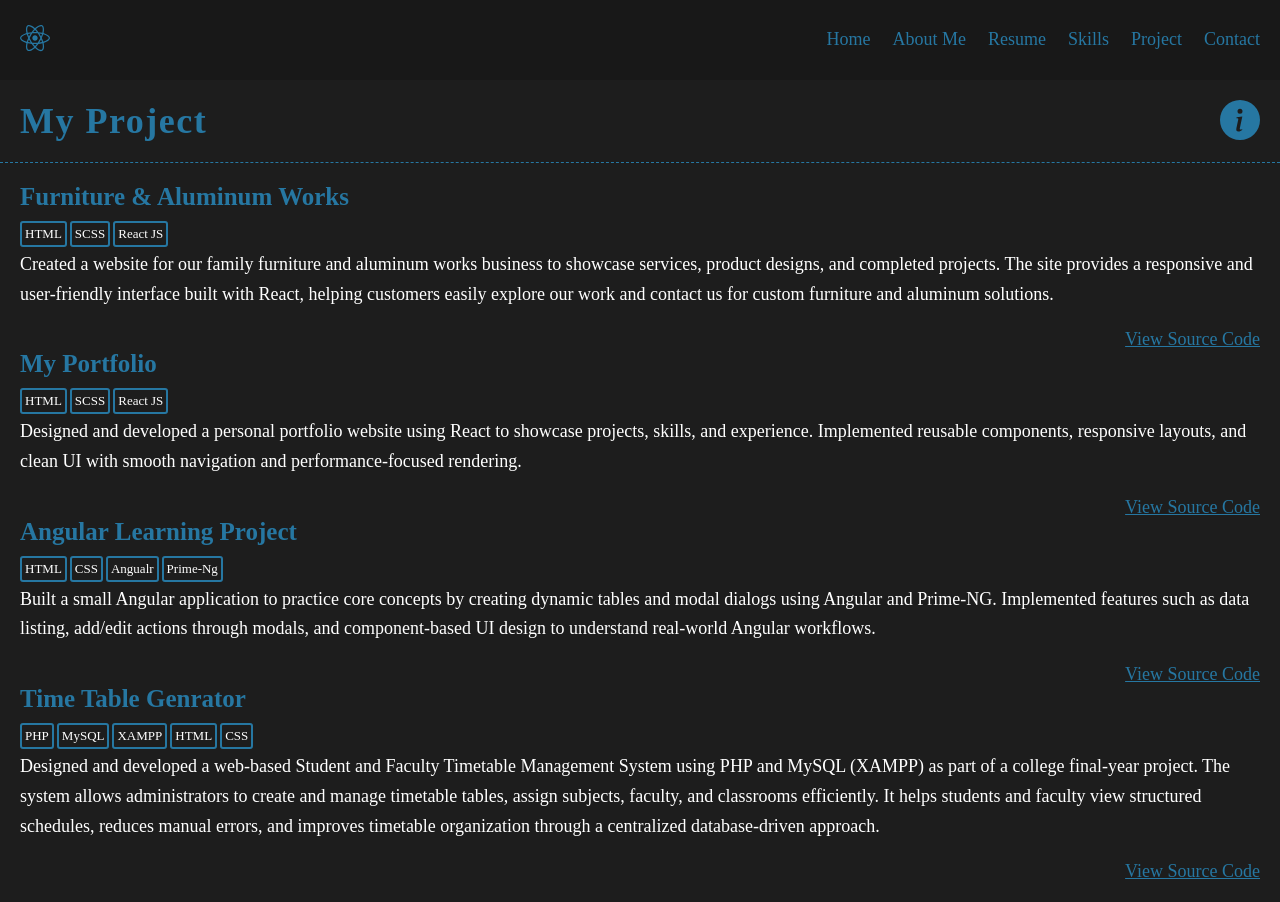
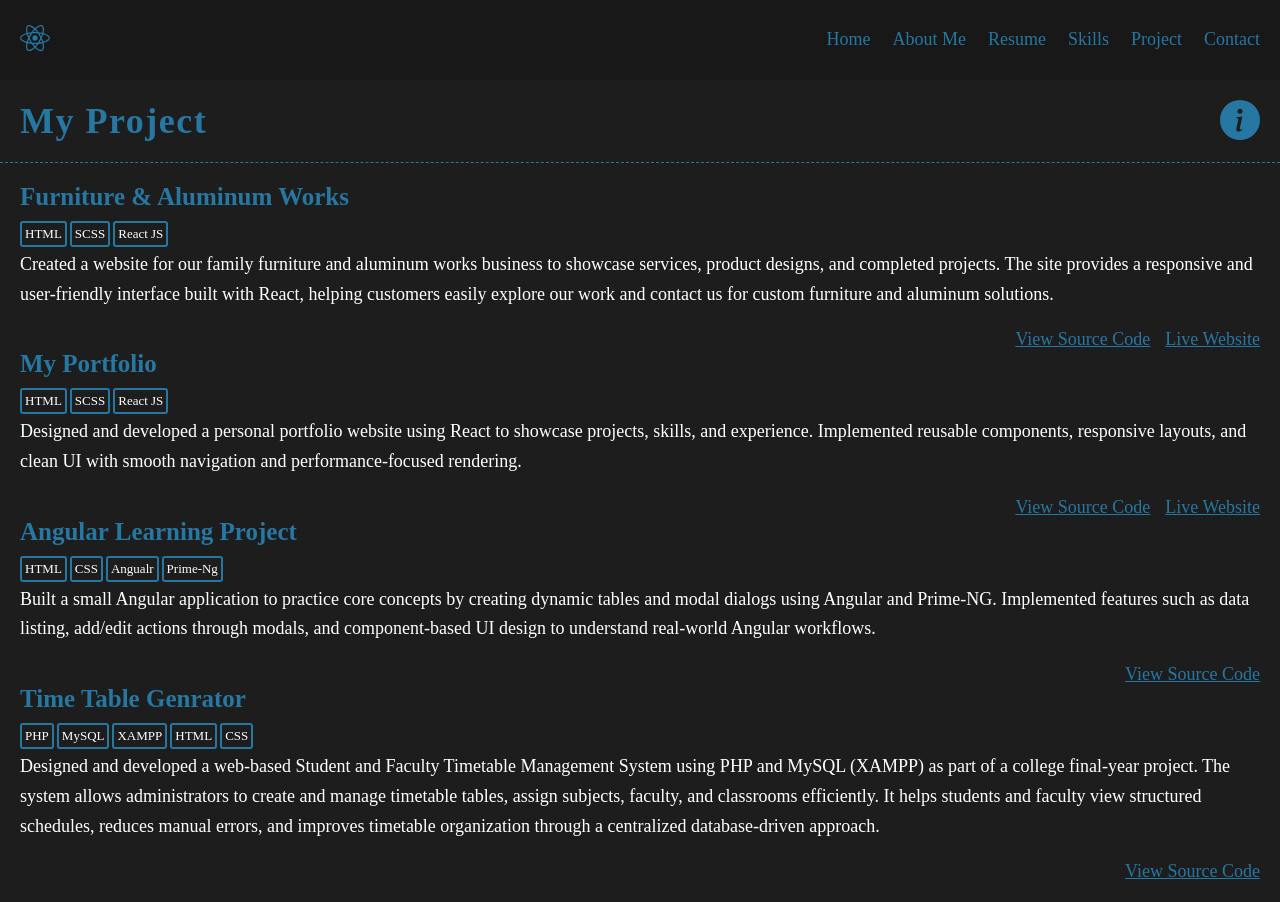
Before and after one commit to maheksondagar8-prog/My-protfolio, a React (Create React App) app: page /project in a window 1280 px wide. Built offline with nearby package versions, Linux system fonts and the light colour scheme.

Commit message:
Project add with css

```diff
--- a/src/containers/project/index.jsx
+++ b/src/containers/project/index.jsx
@@ -27,13 +27,15 @@ const Projects = () => {
                                 <p>{project.summary}</p>
 
                                 <div className="project_content_infoWrapper_codelink">
-                                    <a
-                                        href={project.codeLink}
-                                        target="_blank"
-                                        rel="noopener noreferrer"
-                                    >
+                                    <a href={project.codeLink} target="_blank" rel="noopener noreferrer">
                                         View Source Code
                                     </a>
+
+                                    {project.livelink && (
+                                        <a href={project.livelink} target="_blank" rel="noopener noreferrer">
+                                            Live Website
+                                        </a>
+                                    )}
                                 </div>
                             </div>
                         ))
--- a/src/containers/project/styles.scss
+++ b/src/containers/project/styles.scss
@@ -33,12 +33,17 @@
                 }
             }
 
-            &_codelink a {
+            &_codelink {
+                display: flex;
+                justify-content: end;
+                gap: 15px;
                 color: var(--blue-theme-main-color);
                 cursor: pointer;
-                display: flex;
-                justify-content: end;
                 font-size: 18px;
+
+                a {
+                    color: var(--blue-theme-main-color);
+                }
             }
         }
     }
--- a/src/containers/project/utils.js
+++ b/src/containers/project/utils.js
@@ -4,6 +4,7 @@ export const projects = [
         summary:
             "Created a website for our family furniture and aluminum works business to showcase services, product designs, and completed projects. The site provides a responsive and user-friendly interface built with React, helping customers easily explore our work and contact us for custom furniture and aluminum solutions.",
         keyPoints: ["HTML", "SCSS", "React JS"],
+        livelink : "https://shreechamundakrupa.netlify.app/",
         codeLink: "https://github.com/maheksondagar8-prog/ck-website"
     },
     {
@@ -11,6 +12,7 @@ export const projects = [
         summary:
             "Designed and developed a personal portfolio website using React to showcase projects, skills, and experience. Implemented reusable components, responsive layouts, and clean UI with smooth navigation and performance-focused rendering.",
         keyPoints: ["HTML", "SCSS", "React JS"],
+        livelink : "https://ms8-portfolio.netlify.app/",
         codeLink: "https://github.com/maheksondagar8-prog/My-protfolio"
     },
     {
```
